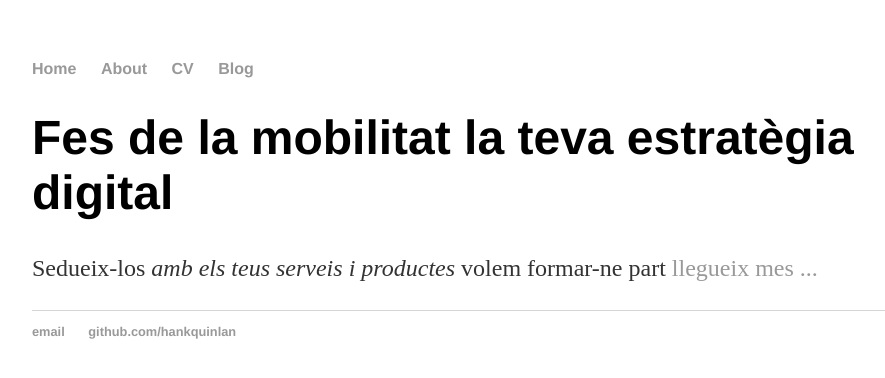
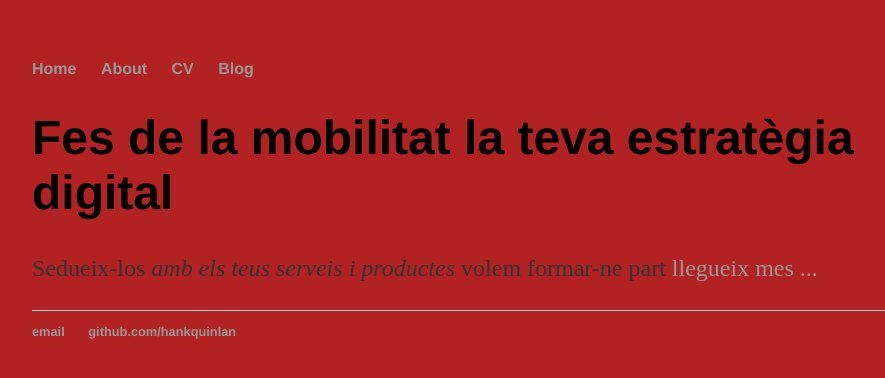
Before and after one commit to SantiOnAndroid/SantiOnAndroid.github.io, a Jekyll site: the page built from index.html, in a window 1280 px wide. Shown: the top 378 px of the page, without its empty margins (160-1045 px from the left). Built offline with Jekyll 4.4.1, drawn with Linux system fonts in a browser that asks for light colours.

```diff
--- a/css/main.css
+++ b/css/main.css
@@ -1,8 +1,8 @@
 body {
     margin: 60px auto;
     width: 70%;
+    background-color: firebrick;
 
-    style:"background-color:#DC143C;margin-top:0px;margin-left:0px;
 
 }
 nav ul, footer ul {
```
